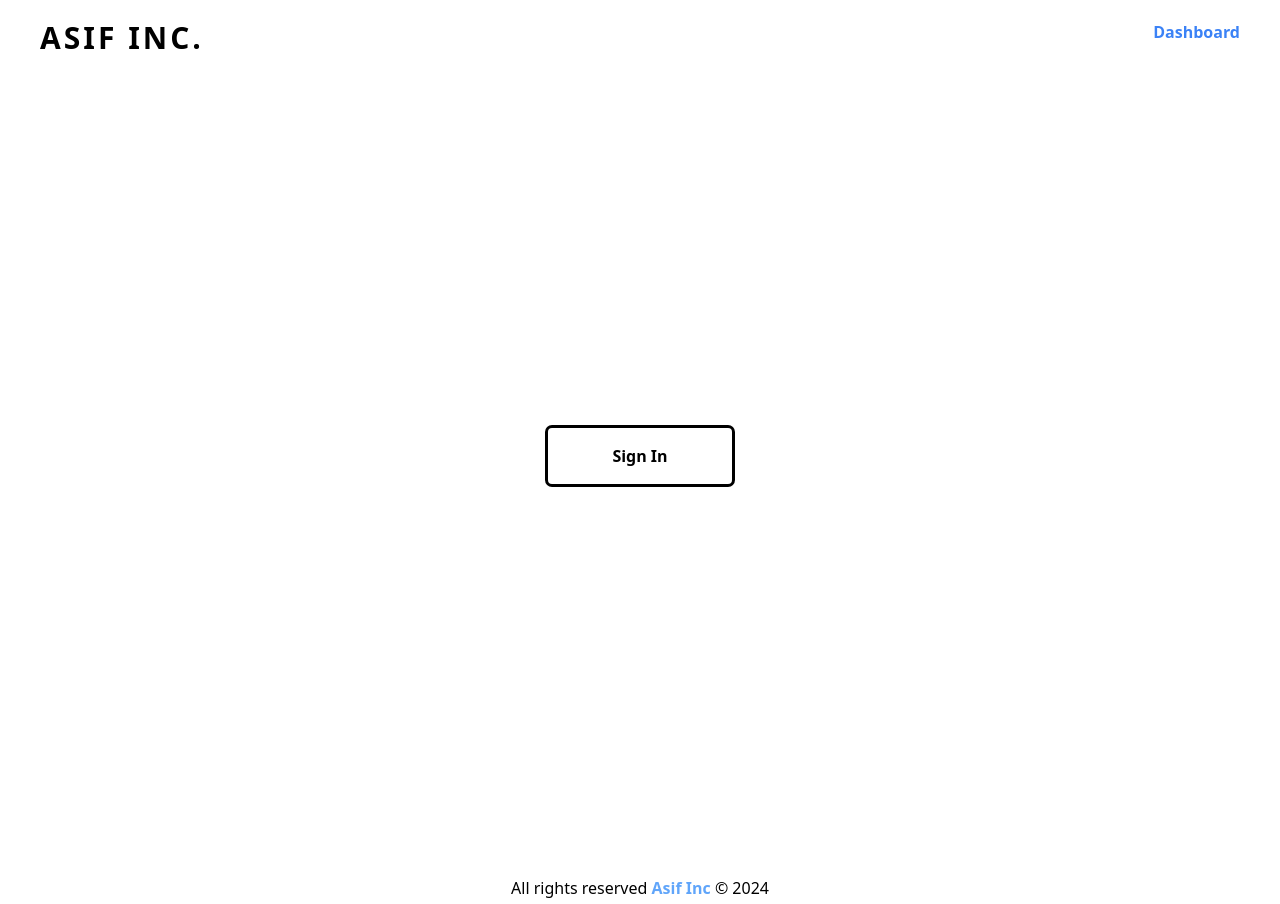
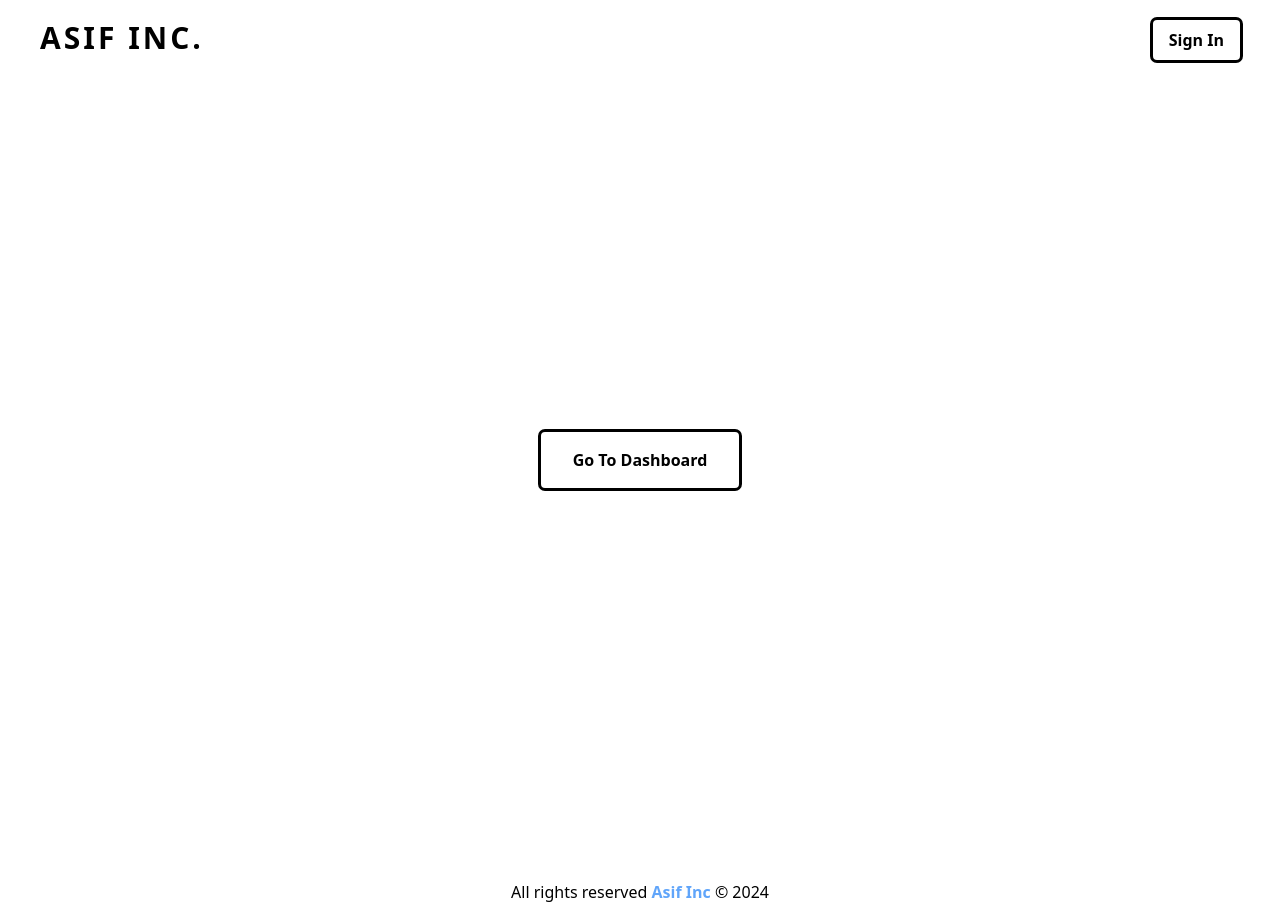
Before and after one commit to hasibmuhammad/asifInc, a React (Vite) app: page / in a window 1280 px wide. Built offline with nearby package versions, Linux system fonts and the light colour scheme; no server answers.

Commit message:
signin route protected if the user is logged in

```diff
--- a/src/components/Header.jsx
+++ b/src/components/Header.jsx
@@ -1,6 +1,9 @@
 import { Link } from "react-router-dom";
+import useAuthContext from "../hooks/useAuthContext";
+import Loader from "./Loader";
 
 const Header = () => {
+  const { loading, user, signout } = useAuthContext();
   return (
     <header className="flex justify-between">
       <Link to={"/"}>
@@ -8,9 +11,24 @@ const Header = () => {
           ASIF Inc.
         </h1>
       </Link>
-      <Link to={"/admin/dashboard"} className="text-blue-500 font-semibold">
-        Dashboard
-      </Link>
+      <div>
+        {loading && <Loader />}
+        {!loading && !user && (
+          <Link to={"/signin"}>
+            <button className="px-4 py-2 outline rounded font-bold">
+              Sign In
+            </button>
+          </Link>
+        )}
+        {user && !loading && (
+          <button
+            onClick={() => signout()}
+            className="px-4 py-2 outline rounded font-bold"
+          >
+            Sign Out
+          </button>
+        )}
+      </div>
     </header>
   );
 };
--- a/src/components/Home.jsx
+++ b/src/components/Home.jsx
@@ -1,27 +1,14 @@
 import { Link } from "react-router-dom";
-import useAuthContext from "../hooks/useAuthContext";
-import Loader from "./Loader";
 
 const Home = () => {
-  const { loading, user, signout } = useAuthContext();
   return (
     <div className="min-h-screen flex justify-center items-center">
-      {loading && <Loader />}
-      {!loading && !user && (
-        <Link to={"/signin"}>
-          <button className="px-16 py-4 outline rounded font-bold">
-            Sign In
-          </button>
-        </Link>
-      )}
-      {user && !loading && (
-        <button
-          onClick={() => signout()}
-          className="px-16 py-4 outline rounded font-bold"
-        >
-          Sign Out
-        </button>
-      )}
+      <Link
+        to={"/admin/dashboard"}
+        className="font-semibold outline rounded px-8 py-4 "
+      >
+        Go To Dashboard
+      </Link>
     </div>
   );
 };
--- a/src/components/Loader.jsx
+++ b/src/components/Loader.jsx
@@ -1,9 +1,6 @@
 const Loader = () => {
   return (
-    <div
-      className="flex flex-row justify-center items-center min-h-96"
-      role="status"
-    >
+    <div className="" role="status">
       <svg
         aria-hidden="true"
         className="w-8 h-8 text-gray-200 animate-spin dark:text-gray-600 fill-blue-600"
--- a/src/components/Login.jsx
+++ b/src/components/Login.jsx
@@ -1,16 +1,17 @@
-import { useState } from "react";
+import { useEffect, useState } from "react";
 import useAuthContext from "../hooks/useAuthContext";
 import { useLocation, useNavigate } from "react-router-dom";
+import Loader from "./Loader";
 
 const Login = () => {
   const [error, setError] = useState("");
   const location = useLocation();
   const navigate = useNavigate();
-  const { signIn } = useAuthContext();
+  const { signIn, user, loading } = useAuthContext();
 
   const handleSubmit = (e) => {
+    e.preventDefault();
     setError("");
-    e.preventDefault();
     const form = e.target;
     const email = form.email.value;
     const password = form.password.value;
@@ -27,6 +28,20 @@ const Login = () => {
       })
       .catch((error) => console.error(error));
   };
+
+  useEffect(() => {
+    if (user && !loading) {
+      navigate("/admin/dashboard");
+    }
+  }, [user, loading, navigate]);
+
+  if (loading)
+    return (
+      <div className="flex flex-col justify-center items-center min-h-96">
+        <Loader />
+      </div>
+    );
+
   return (
     <div className="flex items-center flex-col justify-center min-h-screen">
       <h1 className="text-3xl font-semibold uppercase tracking-widest">
--- a/src/routes/PrivateRoute.jsx
+++ b/src/routes/PrivateRoute.jsx
@@ -6,7 +6,12 @@ const PrivateRoute = ({ children }) => {
   const { loading, user } = useAuthContext();
   const location = useLocation();
 
-  if (loading) return <Loader />;
+  if (loading)
+    return (
+      <div className="flex flex-row justify-center items-center min-h-96">
+        <Loader />
+      </div>
+    );
 
   if (!user)
     return <Navigate state={location.pathname} to={"/signin"} replace />;
```
